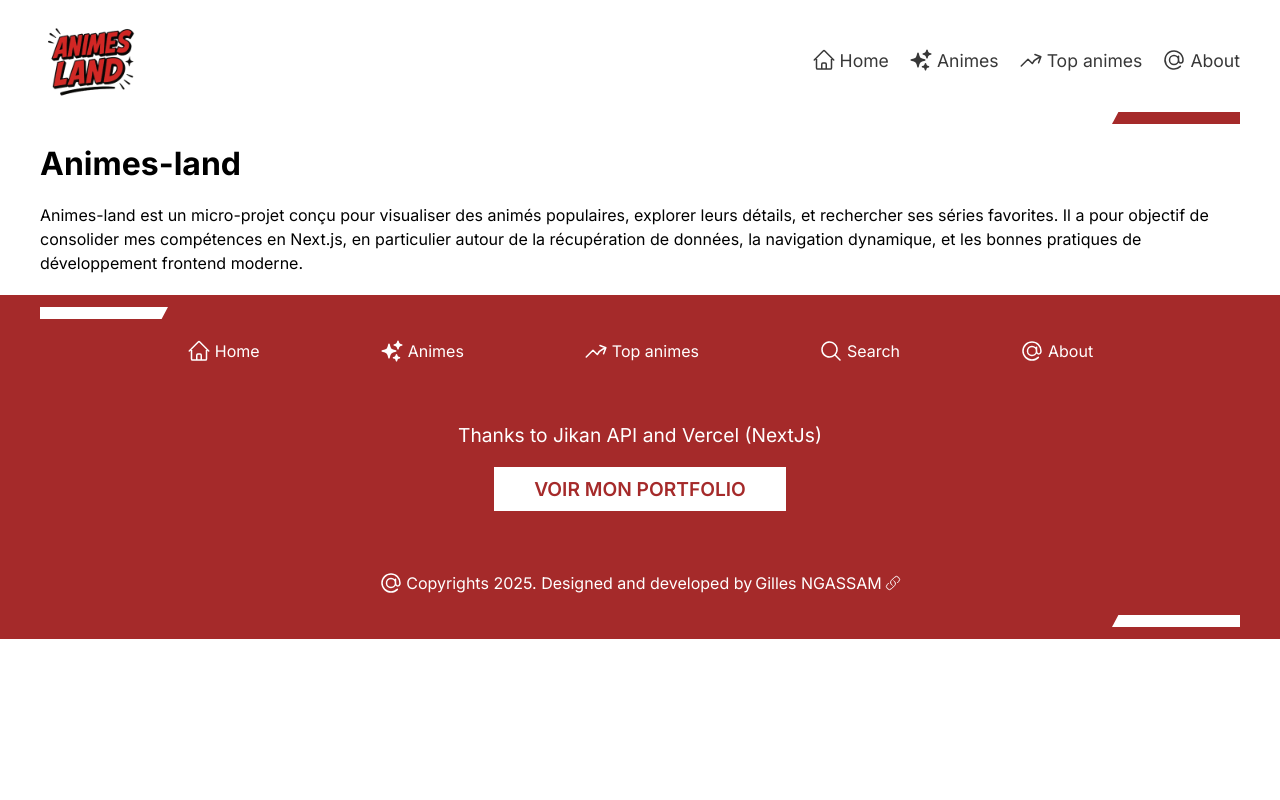
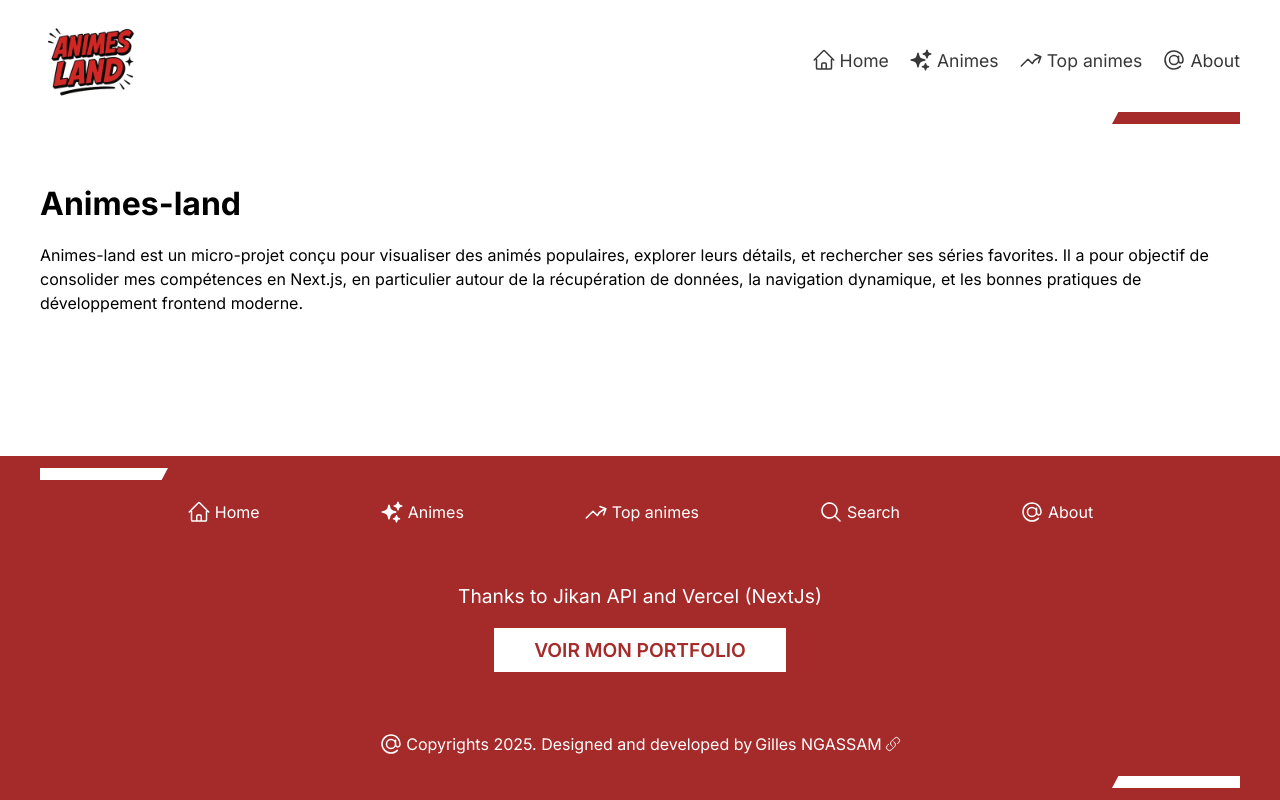
Before and after one commit to NanmegniNgassam/animes-land, a Next.js app: page / in a window 1280 px wide. Built offline with nearby package versions, Linux system fonts and the light colour scheme.

Commit message:
Dev: Getting the default app layout done

```diff
--- a/src/app/globals.css
+++ b/src/app/globals.css
@@ -16,6 +16,12 @@
   margin: 0;
 }
 
+body {
+  display: flex;
+  flex-direction: column;
+  min-height: 100vh;
+}
+
 a {
   color: inherit;
   text-decoration: none;
@@ -23,6 +29,8 @@ a {
 
 main {
   padding: 0 40px;
+  margin: 40px 0;
+  flex: 1;
 }
 
 @media (prefers-color-scheme: dark) {
```
